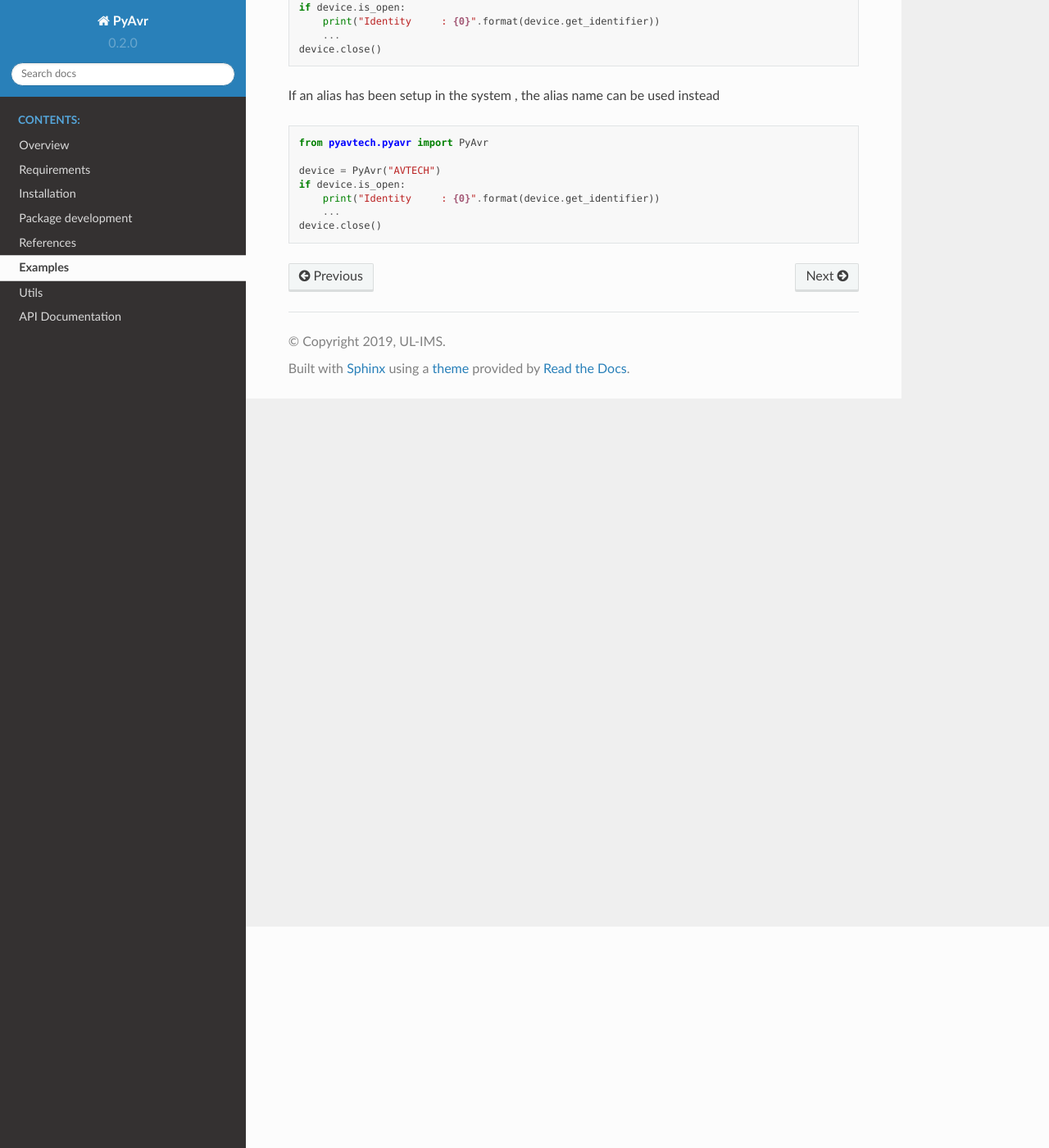
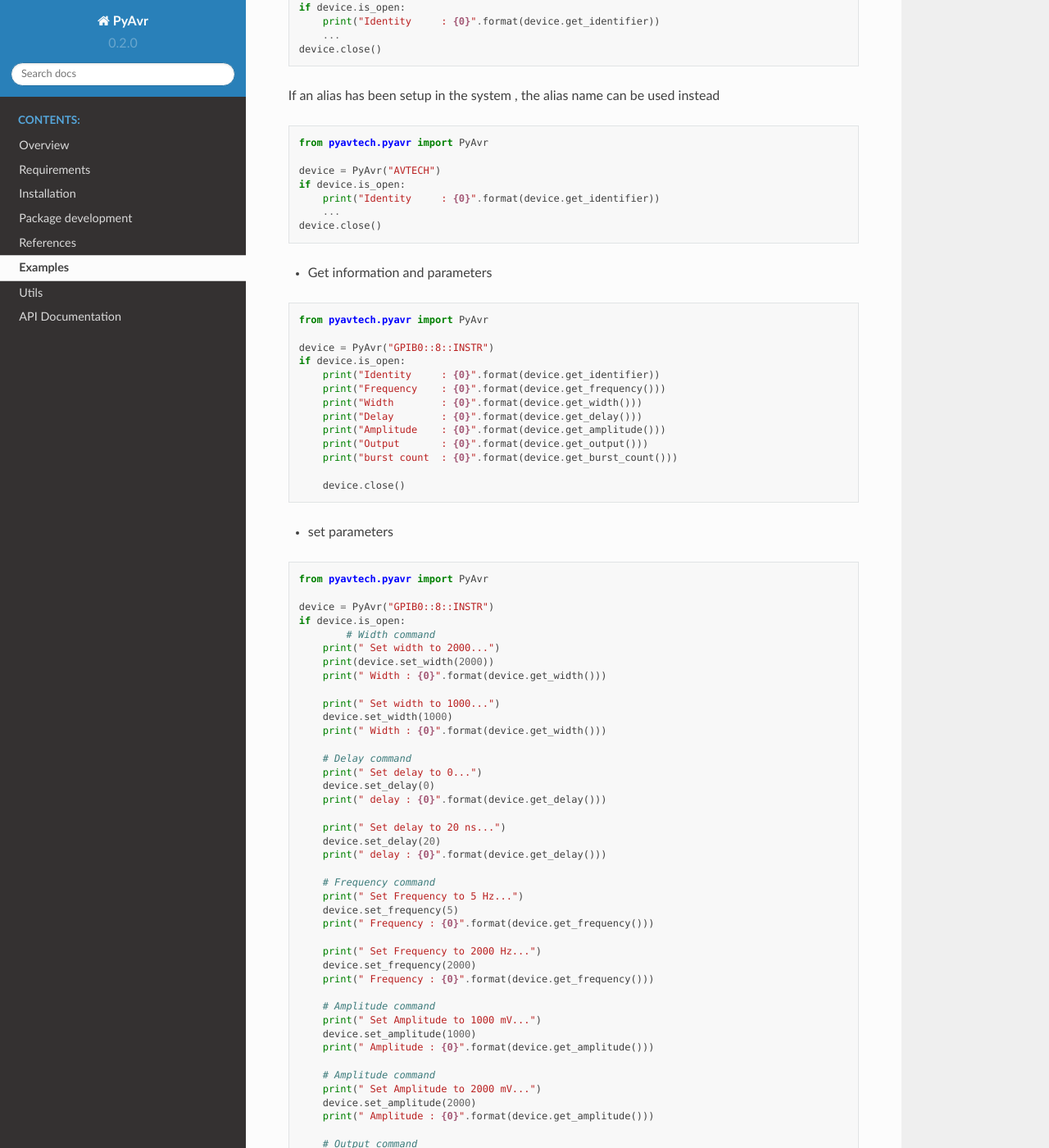
Before and after one commit to durufle/pyavtech, a Sphinx documentation site: the page built from docs/source/sample.rst, in a window 1280 px wide and 1400 px high, scrolled down 270 px. Shown: the whole window at 82% size. Built offline with Sphinx 7.4.7 and the Read the Docs theme 2.0.0, drawn with Linux system fonts in a browser that asks for light colours; some of the changed text lies outside the part shown.

Commit message:
Update examples page in documentation

```diff
--- a/docs/source/sample.rst
+++ b/docs/source/sample.rst
@@ -25,3 +25,80 @@ If an alias has been setup in the system , the alias name can be used instead
         print("Identity     : {0}".format(device.get_identifier))
         ...
     device.close()
+
+- Get information and parameters
+
+.. code-block:: python
+
+    from pyavtech.pyavr import PyAvr
+
+    device = PyAvr("GPIB0::8::INSTR")
+    if device.is_open:
+        print("Identity     : {0}".format(device.get_identifier))
+        print("Frequency    : {0}".format(device.get_frequency()))
+        print("Width        : {0}".format(device.get_width()))
+        print("Delay        : {0}".format(device.get_delay()))
+        print("Amplitude    : {0}".format(device.get_amplitude()))
+        print("Output       : {0}".format(device.get_output()))
+        print("burst count  : {0}".format(device.get_burst_count()))
+
+        device.close()
+
+- set parameters
+
+.. code-block:: python
+
+    from pyavtech.pyavr import PyAvr
+
+    device = PyAvr("GPIB0::8::INSTR")
+    if device.is_open:
+            # Width command
+        print(" Set width to 2000...")
+        print(device.set_width(2000))
+        print(" Width : {0}".format(device.get_width()))
+
+        print(" Set width to 1000...")
+        device.set_width(1000)
+        print(" Width : {0}".format(device.get_width()))
+
+        # Delay command
+        print(" Set delay to 0...")
+        device.set_delay(0)
+        print(" delay : {0}".format(device.get_delay()))
+
+        print(" Set delay to 20 ns...")
+        device.set_delay(20)
+        print(" delay : {0}".format(device.get_delay()))
+
+        # Frequency command
+        print(" Set Frequency to 5 Hz...")
+        device.set_frequency(5)
+        print(" Frequency : {0}".format(device.get_frequency()))
+
+        print(" Set Frequency to 2000 Hz...")
+        device.set_frequency(2000)
+        print(" Frequency : {0}".format(device.get_frequency()))
+
+        # Amplitude command
+        print(" Set Amplitude to 1000 mV...")
+        device.set_amplitude(1000)
+        print(" Amplitude : {0}".format(device.get_amplitude()))
+
+        # Amplitude command
+        print(" Set Amplitude to 2000 mV...")
+        device.set_amplitude(2000)
+        print(" Amplitude : {0}".format(device.get_amplitude()))
+
+        # Output command
+        device.set_amplitude(0)
+        print(" Output : {0}".format(device.get_output()))
+        print(" Set output on...")
+        device.set_output("on")
+        print(" Output : {0}".format(device.get_output()))
+        print(" Set output off...")
+        device.set_output("off")
+        print(" Output : {0}".format(device.get_output()))
+        print(" Set output bad...")
+        device.set_output("bad")
+
+        device.close()
```
